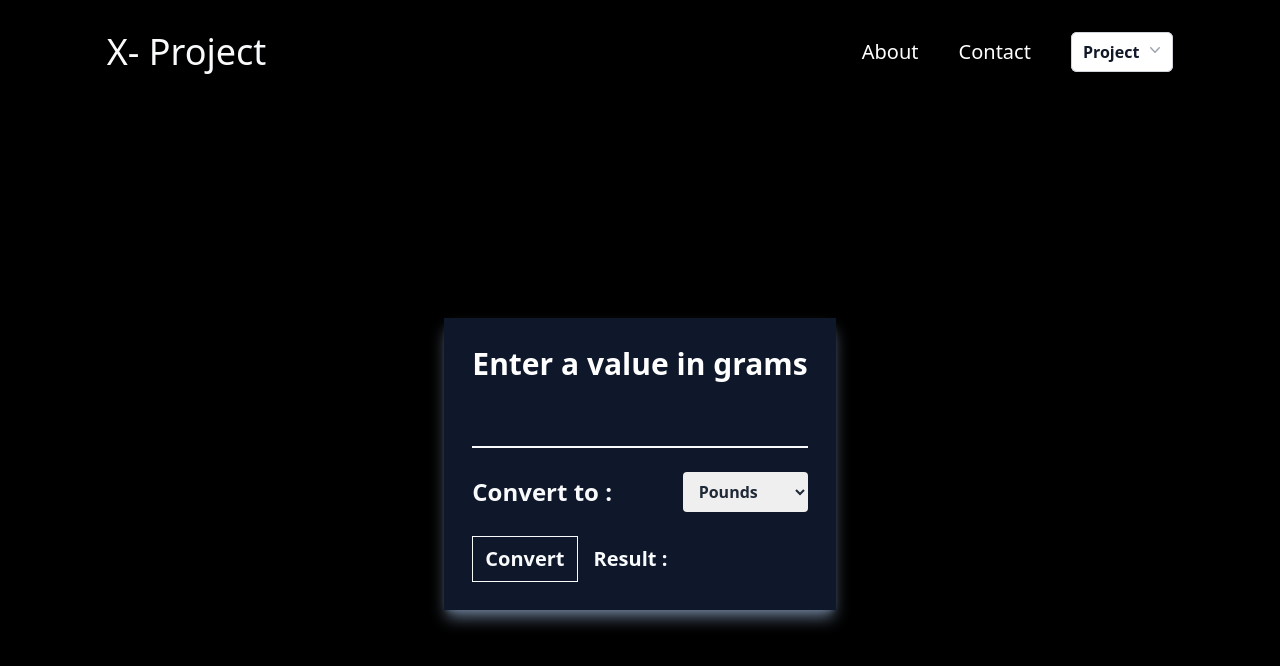
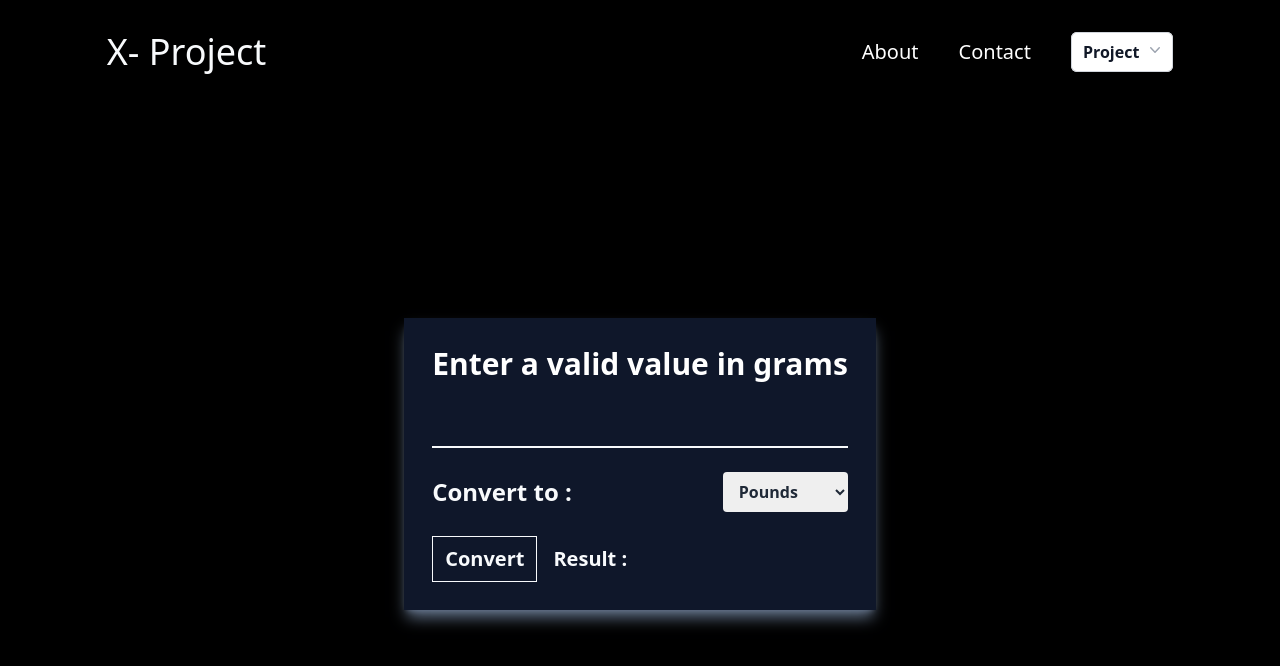
Before and after one commit to Abdullah9001/X-All-Project, a Nuxt app: page /grams-converter in a window 1280 px wide. Shown: the top 666 px of the page. Built offline with nearby package versions, Linux system fonts and the light colour scheme.

Commit message:
change something

```diff
--- a/pages/grams-converter.vue
+++ b/pages/grams-converter.vue
@@ -1,7 +1,9 @@
 <template>
   <div class="h-[90vh] w-10/12 m-auto px-4 flex justify-center items-center">
     <div class="bg-slate-900 shadow-slate-500 shadow-lg p-7 font-sens">
-      <h1 class="mb-2 text-white text-3xl font-bold">Enter a value in grams</h1>
+      <h1 class="mb-2 text-white text-3xl font-bold">
+        Enter a valid value in grams
+      </h1>
       <input
         type="text"
         class="w-full flex bg-slate-900 border-b-2 py-4 px-2 border-slate-50 outline-none text-white"
```
